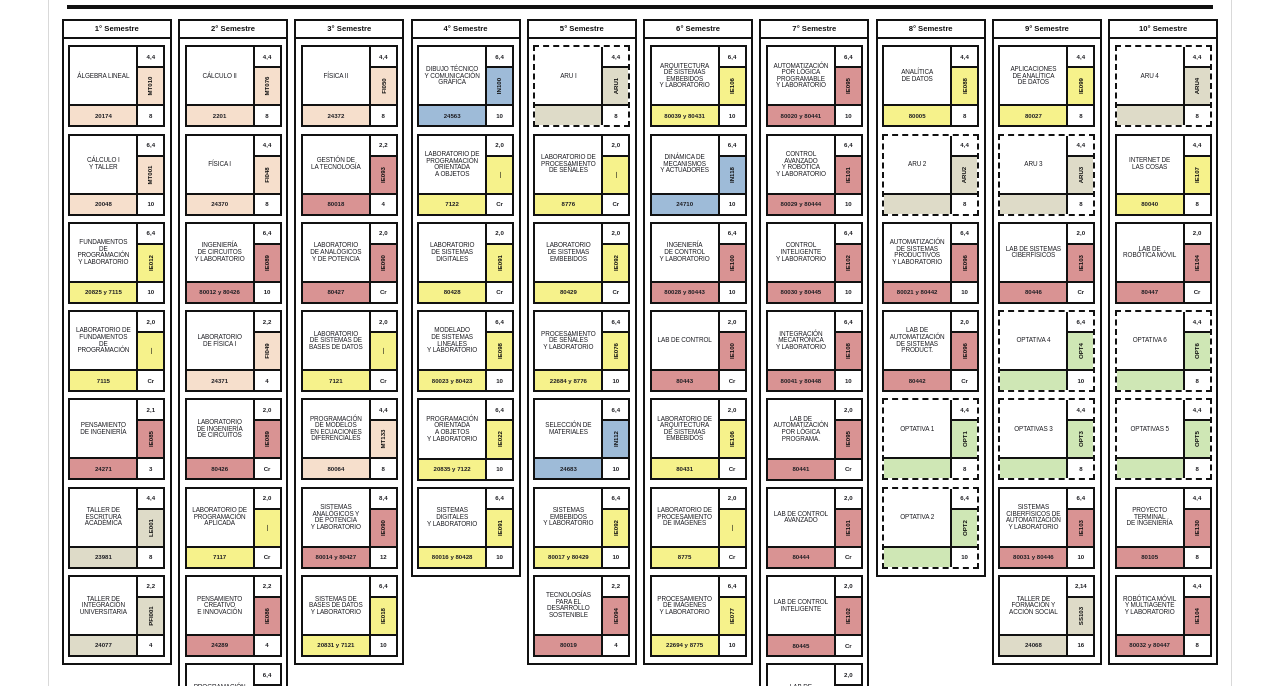
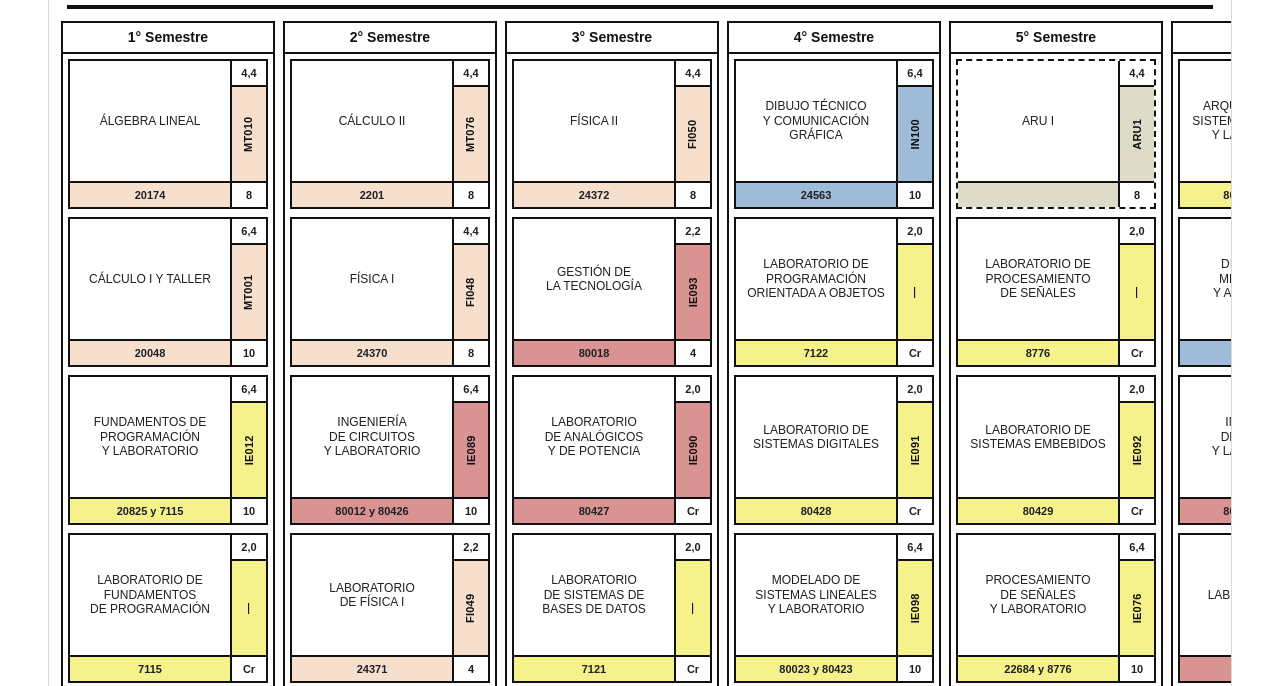
Before and after one commit to HuberGiron/mecatronica-v2, a plain HTML site: page vida_universitaria/plan_estudios.html in a window 1280 px wide. Shown: the part 974-1660 px from the top of the page. Drawn offline with nearby package versions, Linux system fonts and the light colour scheme; a web font is replaced by a local one.

Commit message:
plan de estudio

```diff
--- a/assets/css/plan-estudios-manresa.css
+++ b/assets/css/plan-estudios-manresa.css
@@ -2069,218 +2069,132 @@
 }
 
 
-/* v17: ajuste fino de legibilidad del mapa curricular.
-   Mantiene los semestres completos en escritorio, pero da más altura útil a cada tarjeta,
-   reduce el peso del nombre de la materia y reserva más espacio para la sigla vertical. */
-@media (min-width: 768px) {
+/* Dimensiones constantes de las materias en pantalla: 200 x 150 px.
+   El mapa usa desplazamiento cuando las columnas no caben en el viewport.
+   La exportación conserva las dimensiones que establece su propio motor. */
+@media screen {
   .manresa-app {
-    --plan-card-ratio: 1.30 / 1;
-    --plan-sigla-w: clamp(28px, 2.05vw, 38px);
-    --plan-bottom-row: clamp(22px, 1.65vw, 28px);
+    --card-w: 200px;
+    --sigla-w: 36px;
+    --plan-card-width: 200px;
+    --plan-card-height: 150px;
+    --plan-bottom-row: 26px;
+  }
+
+  .manresa-app .plan-scroll {
+    overflow-x: auto !important;
+    overflow-y: hidden !important;
+    max-width: 100%;
+    padding: 12px !important;
+    -webkit-overflow-scrolling: touch;
+  }
+
+  .manresa-app .plan-shell .map-canvas {
+    width: max-content !important;
+    min-width: 100% !important;
+    max-width: none !important;
   }
 
   .manresa-app .plan-shell .curriculum-map {
-    grid-template-columns: repeat(var(--semesters, 10), minmax(0, 1fr)) !important;
-    gap: clamp(5px, .55vw, 10px) !important;
+    grid-template-columns: repeat(var(--semesters, 10), 214px) !important;
+    gap: 8px !important;
     align-items: start !important;
   }
 
   .manresa-app .plan-shell .semester-column {
-    width: auto !important;
-    min-width: 0 !important;
-    max-width: none !important;
+    box-sizing: border-box;
+    width: 214px !important;
+    min-width: 214px !important;
+    max-width: 214px !important;
   }
 
   .manresa-app .plan-shell .semester-header {
-    padding: 5px 3px !important;
-    font-size: clamp(.54rem, .66vw, .76rem) !important;
-    line-height: 1.05 !important;
+    padding: 6px 4px !important;
+    font-size: 14px !important;
+    line-height: 1.2 !important;
   }
 
   .manresa-app .plan-shell .semester-body {
-    gap: clamp(6px, .52vw, 9px) !important;
-    padding: clamp(6px, .52vw, 8px) clamp(4px, .42vw, 6px) !important;
-  }
-
-  .manresa-app .plan-shell .course-card:not(.catalog) {
-    width: 100% !important;
-    min-width: 0 !important;
-    min-height: 0 !important;
-    height: auto !important;
-    aspect-ratio: var(--plan-card-ratio) !important;
-    grid-template-columns: minmax(0, 1fr) var(--plan-sigla-w) !important;
+    gap: 8px !important;
+    padding: 5px !important;
+  }
+
+  .manresa-app .plan-shell .course-card:not(.catalog),
+  .manresa-app .detail-mini .course-card,
+  .manresa-app .block-card .course-card.catalog {
+    box-sizing: border-box;
+    flex: 0 0 var(--plan-card-width) !important;
+    width: var(--plan-card-width) !important;
+    min-width: var(--plan-card-width) !important;
+    max-width: var(--plan-card-width) !important;
+    height: var(--plan-card-height) !important;
+    min-height: var(--plan-card-height) !important;
+    max-height: var(--plan-card-height) !important;
+    aspect-ratio: 4 / 3 !important;
+    grid-template-columns: minmax(0, 1fr) var(--sigla-w) !important;
     grid-template-rows: minmax(0, 1fr) var(--plan-bottom-row) !important;
   }
 
   .manresa-app .plan-shell .course-title,
-  .manresa-app .plan-shell .course-title-main {
+  .manresa-app .detail-mini .course-title,
+  .manresa-app .block-card .course-card.catalog .course-title {
+    min-width: 0;
+    min-height: 0;
+    padding: 8px 6px !important;
+    font-size: 12px !important;
+    line-height: 1.2 !important;
     font-weight: 500 !important;
-  }
-
-  .manresa-app .plan-shell .course-title {
-    padding: clamp(5px, .46vw, 8px) clamp(4px, .40vw, 7px) !important;
-    font-size: clamp(.43rem, .49vw, .60rem) !important;
-    line-height: 1.04 !important;
-    letter-spacing: -.012em !important;
-  }
-
-  .manresa-app .plan-shell .course-side {
+    letter-spacing: 0 !important;
+    overflow-wrap: anywhere;
+  }
+
+  .manresa-app .course-title-main { font-weight: inherit !important; }
+
+  .manresa-app .plan-shell .course-side,
+  .manresa-app .detail-mini .course-side,
+  .manresa-app .block-card .course-card.catalog .course-side {
     grid-template-rows: var(--plan-bottom-row) 1fr !important;
   }
 
-  .manresa-app .plan-shell .course-hours,
-  .manresa-app .plan-shell .course-key,
-  .manresa-app .plan-shell .course-credits,
-  .manresa-app .plan-shell .course-sigla-text {
-    font-size: clamp(.45rem, .51vw, .62rem) !important;
-    line-height: 1.02 !important;
+  .manresa-app .plan-shell :is(.course-hours, .course-key, .course-credits, .course-sigla-text),
+  .manresa-app .detail-mini :is(.course-hours, .course-key, .course-credits, .course-sigla-text),
+  .manresa-app .block-card .course-card.catalog :is(.course-hours, .course-key, .course-credits, .course-sigla-text) {
+    font-size: 11px !important;
+    line-height: 1.15 !important;
     font-weight: 700 !important;
   }
 
-  .manresa-app .plan-shell .course-key {
-    padding: 4px clamp(4px, .36vw, 6px) !important;
-  }
-
-  .manresa-app .plan-shell .progress-badge {
-    min-width: clamp(20px, 1.55vw, 27px) !important;
-    height: clamp(18px, 1.35vw, 23px) !important;
-    padding: 0 5px !important;
-    font-size: clamp(.50rem, .50vw, .64rem) !important;
+  .manresa-app .course-key {
+    display: flex !important;
+    align-items: center !important;
+    justify-content: center !important;
+    text-align: center !important;
   }
 
   .manresa-app .plan-shell .course-progress-note {
-    font-size: clamp(.46rem, .49vw, .60rem) !important;
-    line-height: 1.06 !important;
-    font-weight: 700 !important;
-  }
-}
-
-@media (min-width: 768px) and (max-width: 1180px) {
-  .manresa-app .plan-shell .course-title {
-    font-size: clamp(.40rem, .50vw, .54rem) !important;
-    line-height: 1.03 !important;
-  }
-
-  .manresa-app .plan-shell .course-hours,
-  .manresa-app .plan-shell .course-key,
-  .manresa-app .plan-shell .course-credits,
-  .manresa-app .plan-shell .course-sigla-text {
-    font-size: clamp(.40rem, .50vw, .56rem) !important;
-  }
-}
-
-
-
-/* v18: ajuste de escala tipográfica y centrado de claves.
-   Reduce el peso visual del mapa al 100% de zoom y mantiene la proporción rectangular. */
-.manresa-app .course-key {
-  display: flex !important;
-  align-items: center !important;
-  justify-content: center !important;
-  text-align: center !important;
-}
-
-@media (min-width: 768px) {
-  .manresa-app {
-    --plan-card-ratio: 1.18 / 1;
-    --plan-sigla-w: clamp(27px, 1.90vw, 36px);
-    --plan-bottom-row: clamp(21px, 1.50vw, 26px);
-  }
-
-  .manresa-app .plan-shell .curriculum-map {
-    gap: clamp(4px, .48vw, 8px) !important;
-  }
-
-  .manresa-app .plan-shell .semester-header {
-    font-size: clamp(.48rem, .58vw, .68rem) !important;
-    line-height: 1.04 !important;
-    font-weight: 800 !important;
-    padding: 4px 3px !important;
-  }
-
-  .manresa-app .plan-shell .semester-body {
-    gap: clamp(5px, .48vw, 8px) !important;
-    padding: clamp(5px, .48vw, 8px) clamp(3px, .36vw, 5px) !important;
-  }
-
-  .manresa-app .plan-shell .course-card:not(.catalog) {
-    aspect-ratio: var(--plan-card-ratio) !important;
-    grid-template-columns: minmax(0, 1fr) var(--plan-sigla-w) !important;
-    grid-template-rows: minmax(0, 1fr) var(--plan-bottom-row) !important;
-  }
-
-  .manresa-app .plan-shell .course-title,
-  .manresa-app .plan-shell .course-title-main {
-    font-weight: 400 !important;
-  }
-
-  .manresa-app .plan-shell .course-title {
-    padding: clamp(4px, .38vw, 7px) clamp(3px, .34vw, 6px) !important;
-    font-size: clamp(.36rem, .42vw, .52rem) !important;
-    line-height: 1.03 !important;
-    letter-spacing: -.018em !important;
-  }
-
-  .manresa-app .plan-shell .course-hours,
-  .manresa-app .plan-shell .course-key,
-  .manresa-app .plan-shell .course-credits,
-  .manresa-app .plan-shell .course-sigla-text {
-    font-size: clamp(.38rem, .44vw, .54rem) !important;
-    line-height: 1.0 !important;
-    font-weight: 700 !important;
-  }
-
-  .manresa-app .plan-shell .course-key {
-    padding: 3px clamp(3px, .32vw, 5px) !important;
-    white-space: nowrap !important;
-    overflow: hidden !important;
-    text-overflow: ellipsis !important;
-  }
-
-  .manresa-app .plan-shell .course-sigla-text {
-    letter-spacing: 0 !important;
-  }
-
-  .manresa-app .plan-shell .progress-badge {
-    min-width: clamp(18px, 1.35vw, 24px) !important;
-    height: clamp(17px, 1.22vw, 21px) !important;
-    font-size: clamp(.44rem, .44vw, .56rem) !important;
-  }
-
-  .manresa-app .plan-shell .course-progress-note {
-    font-size: clamp(.40rem, .43vw, .52rem) !important;
-    line-height: 1.04 !important;
-  }
-}
-
-@media (min-width: 768px) and (max-width: 1180px) {
-  .manresa-app .plan-shell .course-title {
-    font-size: clamp(.34rem, .42vw, .48rem) !important;
-  }
-
-  .manresa-app .plan-shell .course-hours,
-  .manresa-app .plan-shell .course-key,
-  .manresa-app .plan-shell .course-credits,
-  .manresa-app .plan-shell .course-sigla-text {
-    font-size: clamp(.34rem, .43vw, .50rem) !important;
-  }
-}
-
-
-/* v20: ajuste moderado de nombre de asignatura.
-   Base restaurada a v18; solo se aumenta el nombre 1.1x respecto a v18. */
-@media (min-width: 768px) {
-  .manresa-app .plan-shell .course-title {
-    font-size: clamp(.40rem, .46vw, .57rem) !important;
-  }
-}
-
-@media (min-width: 768px) and (max-width: 1180px) {
-  .manresa-app .plan-shell .course-title {
-    font-size: clamp(.37rem, .46vw, .53rem) !important;
-  }
-}
-
+    font-size: 10px !important;
+    line-height: 1.15 !important;
+  }
+
+  .manresa-app .block-card .option-card-wrap {
+    flex: 0 0 var(--plan-card-width) !important;
+    width: var(--plan-card-width) !important;
+    min-width: var(--plan-card-width) !important;
+    max-width: var(--plan-card-width) !important;
+  }
+}
+
+@media screen and (min-width: 901px) {
+  .manresa-app .panel-card {
+    width: min(700px, calc(100vw - 32px)) !important;
+  }
+  .manresa-app .detail-hero {
+    grid-template-columns: 200px minmax(0, 1fr) !important;
+  }
+  .manresa-app .detail-grid {
+    grid-template-columns: repeat(2, minmax(0, 1fr)) !important;
+  }
+}
 
 /* v26: avance curricular.
    Calificación visible en 1.2x respecto al tamaño base; la exportación conserva sus estilos en línea. */
```
